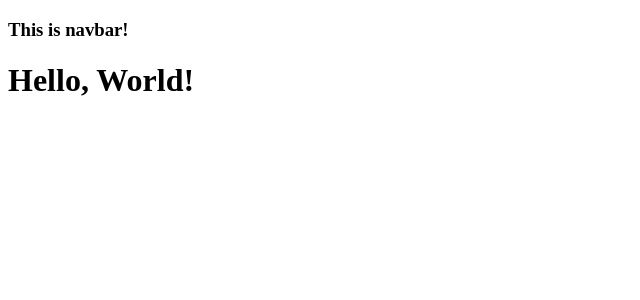
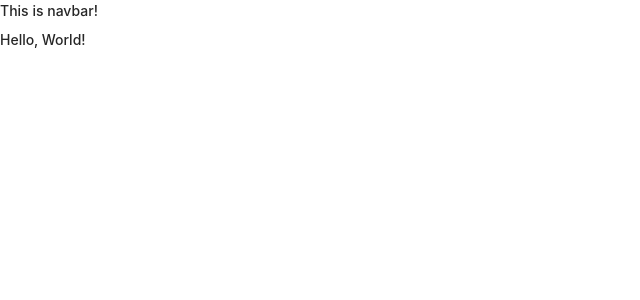
Before and after one commit to team-backspace/frontend, a React (Vite) app: page / in a window 1280 px wide. Shown: the top 300 px of the page, without its empty margins (0-640 px from the left). Built offline with nearby package versions, Linux system fonts and the light colour scheme.

Commit message:
feat: use windicss

```diff
--- a/package.json
+++ b/package.json
@@ -8,12 +8,12 @@
     },
     "dependencies": {
         "@vitejs/plugin-react-refresh": "^1.3.6",
-        "autoprefixer": "^10.3.6",
-        "postcss": "^8.3.8",
+        "antd": "^4.16.13",
         "react": "^17.0.0",
         "react-dom": "^17.0.0",
         "react-router-dom": "^5.3.0",
-        "tailwindcss": "^2.2.16"
+        "vite-plugin-windicss": "^1.4.9",
+        "windicss": "^3.1.9"
     },
     "devDependencies": {
         "@vitejs/plugin-react": "^1.0.0",
--- a/postcss.config.js
+++ /dev/null
@@ -1,6 +0,0 @@
-module.exports = {
-    plugins: {
-        tailwindcss: {},
-        autoprefixer: {},
-    },
-}
--- a/src/main.jsx
+++ b/src/main.jsx
@@ -1,10 +1,14 @@
 import React from "react";
 import ReactDOM from "react-dom";
 import App from "./App";
+
+import "virtual:windi.css";
+import "antd/dist/antd.css";
+import "./styles/global.css";
 
 ReactDOM.render(
   <React.StrictMode>
     <App />
   </React.StrictMode>,
-  document.getElementById('root')
+  document.getElementById("root")
 )
--- /dev/null
+++ b/src/styles/global.css
@@ -0,0 +1,21 @@
+html {
+    scrollbar-width: thin;
+    overflow-x: hidden;
+}
+
+::-webkit-scrollbar {
+    width: 6px;
+}
+
+::-webkit-scrollbar-track {
+    background: #2a2626;
+}
+
+::-webkit-scrollbar-thumb {
+    border-radius: 5px;
+    background: #858585;
+}
+
+.btn {
+    @apply border-color-lblue border-1 border-opacity-50 rounded-md text-color-lblue text-xs
+}
--- a/vite.config.js
+++ b/vite.config.js
@@ -1,6 +1,8 @@
 import { defineConfig } from "vite";
 import reactRefresh from "@vitejs/plugin-react-refresh";
 
+import WindiCSS from "vite-plugin-windicss";
+
 export default defineConfig({
-    plugins: [reactRefresh()]
+    plugins: [reactRefresh(), WindiCSS()]
 })
--- /dev/null
+++ b/windi.config.js
@@ -0,0 +1,14 @@
+import { defineConfig } from "windicss/helpers";
+
+export default defineConfig({
+    darkMode: "class",
+    theme: {
+        extend: {
+            colors: {
+                "color-lblue": "#0880AE",
+                "color-dblue": "#026f99"
+            }
+        }
+    },
+    plugins: []
+})
```
Also changed, not shown: tailwind.config.js (deleted, +0 -9 lines), 1 other file (tests, documents, lock files or other folders).
